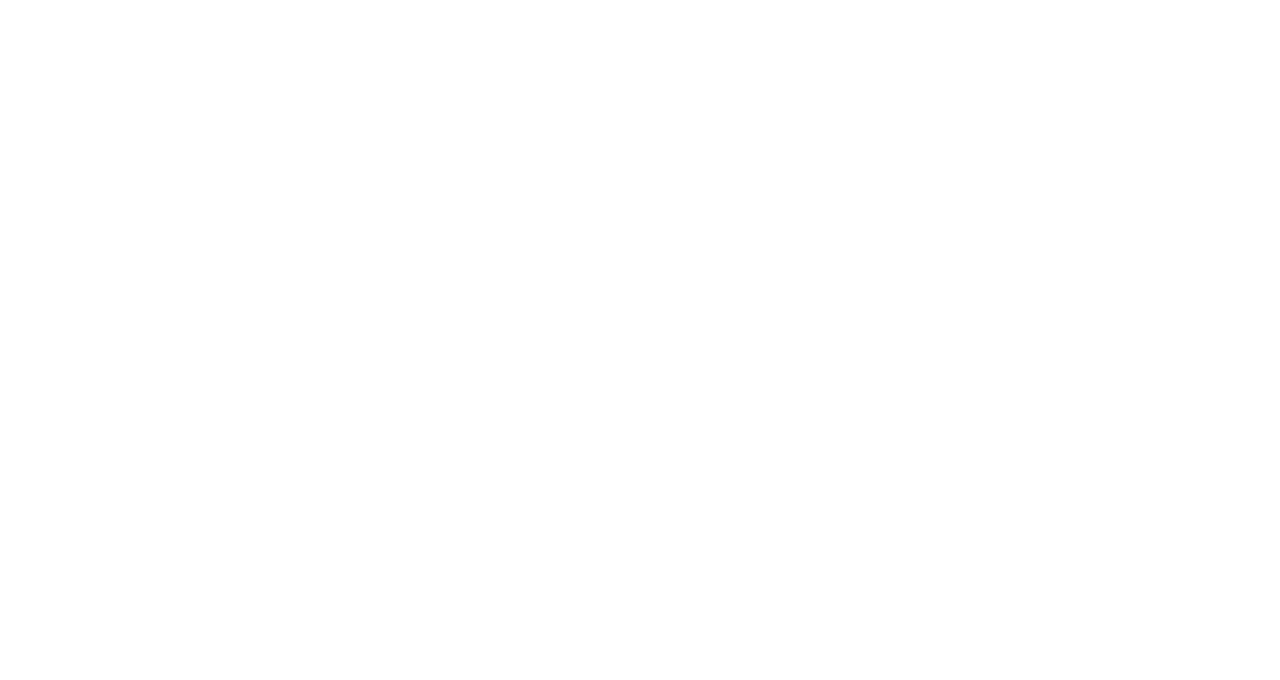
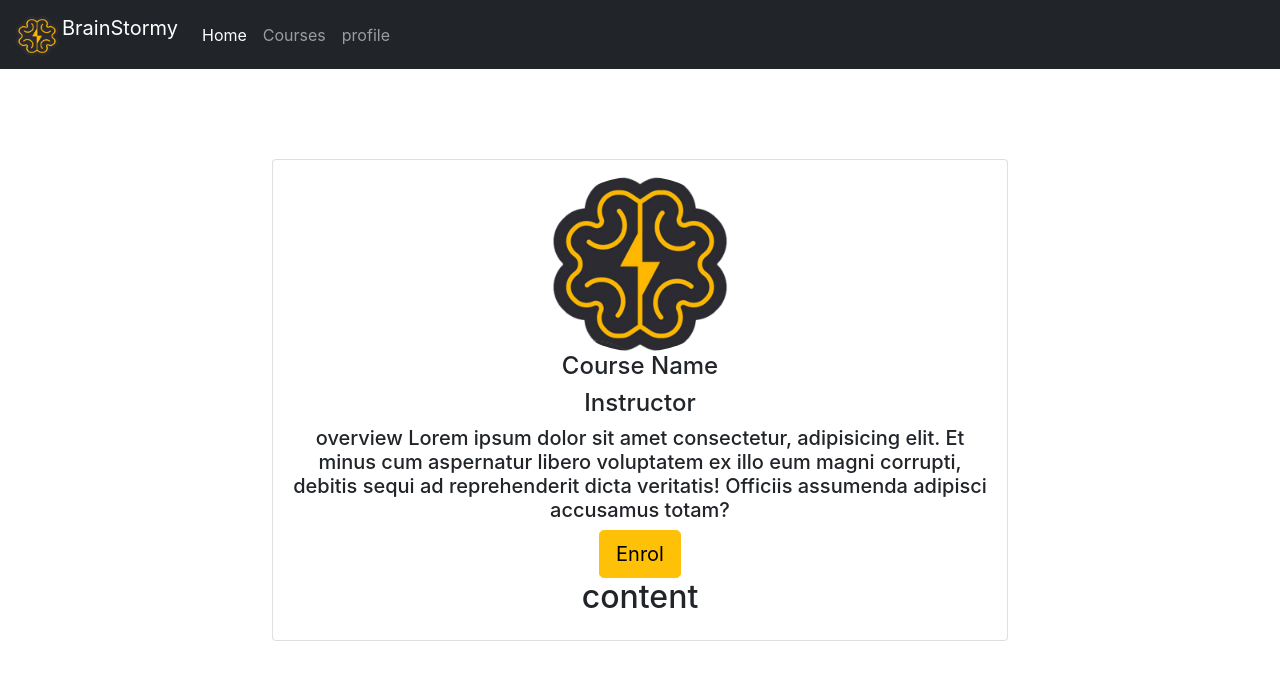
Before and after one commit to abdallahabusedo/Brainstormy, a React (Create React App) app: page /courseid in a window 1280 px wide. Before the commit this address had no page. Shown: the top 680 px of the page. Built offline with nearby package versions, Linux system fonts and the light colour scheme.

Commit message:
course page

```diff
--- a/src/App.js
+++ b/src/App.js
@@ -6,6 +6,7 @@
 import Login from "./pages/Login";
 import Profile from "./pages/Profile";
 import Courses from "./pages/Courses";
+import CoursePage from "./pages/CoursePage";
 import "./App.css";
 
 function App() {
@@ -21,6 +22,7 @@
           <Route exact path="/login" element={<Login />}></Route>
           <Route exact path="/profile" element={<Profile />}></Route>
           <Route exact path="/Courses" element={<Courses />}></Route>
+          <Route exact path="/courseid" element={<CoursePage />}></Route>
         </Routes>
       </div>
     </Router>
--- /dev/null
+++ b/src/pages/CoursePage.jsx
@@ -0,0 +1,48 @@
+import React, { Component } from "react";
+import Header from "../components/Header";
+import courseImg from "./../assets/logo.png";
+export default class CoursePage extends Component {
+  render() {
+    return (
+      <div>
+        <Header />
+        <div>
+          <div>
+            <section className="vh-100">
+              <div className="container py-5 h-100">
+                <div className="row d-flex justify-content-center align-items-center h-100">
+                  <div className="col-md-0 col-xl-8">
+                    <div className="card">
+                      <div className="card-body text-center">
+                        <div className="mt-0 mb-0">
+                          <img
+                            src={courseImg}
+                            className="rounded-circle img-fluid"
+                            width="200px"
+                          />
+                        </div>
+                        <h4 className="mb-2">Course Name</h4>
+                        <h4 className="mb-2">Instructor</h4>
+                        <p className=" h5 card-text">
+                          overview Lorem ipsum dolor sit amet consectetur,
+                          adipisicing elit. Et minus cum aspernatur libero
+                          voluptatem ex illo eum magni corrupti, debitis sequi
+                          ad reprehenderit dicta veritatis! Officiis assumenda
+                          adipisci accusamus totam?
+                        </p>
+                        <button className="btn btn-warning btn-lg btn-block ">
+                          Enrol
+                        </button>
+                        <h2 className="h2">content</h2>
+                      </div>
+                    </div>
+                  </div>
+                </div>
+              </div>
+            </section>
+          </div>
+        </div>
+      </div>
+    );
+  }
+}
--- a/src/pages/Courses.jsx
+++ b/src/pages/Courses.jsx
@@ -18,9 +18,11 @@
                 Some quick example text to build on the card title and make up
                 the bulk of the card's content.
               </p>
+              <a href="/courseid">
                 <button type="button" className="btn btn-warning">
                   View Course
                 </button>
+              </a>
             </div>
           </div>
           <div className="card card_de m-3">
@@ -30,9 +32,11 @@
                 Some quick example text to build on the card title and make up
                 the bulk of the card's content.
               </p>
+              <a href="/courseid">
                 <button type="button" className="btn btn-warning">
                   View Course
                 </button>
+              </a>
             </div>
           </div>
           <div className="card card_de m-3">
@@ -42,9 +46,11 @@
                 Some quick example text to build on the card title and make up
                 the bulk of the card's content.
               </p>
+              <a href="/courseid">
                 <button type="button" className="btn btn-warning">
                   View Course
                 </button>
+              </a>
             </div>
           </div>
           <div className="card card_de m-3">
@@ -54,9 +60,11 @@
                 Some quick example text to build on the card title and make up
                 the bulk of the card's content.
               </p>
+              <a href="/courseid">
                 <button type="button" className="btn btn-warning">
                   View Course
                 </button>
+              </a>
             </div>
           </div>
           <div className="card card_de m-3">
@@ -66,9 +74,11 @@
                 Some quick example text to build on the card title and make up
                 the bulk of the card's content.
               </p>
+              <a href="/courseid">
                 <button type="button" className="btn btn-warning">
                   View Course
                 </button>
+              </a>
             </div>
           </div>
           <div className="card card_de m-3">
@@ -78,9 +88,11 @@
                 Some quick example text to build on the card title and make up
                 the bulk of the card's content.
               </p>
+              <a href="/courseid">
                 <button type="button" className="btn btn-warning">
                   View Course
                 </button>
+              </a>
             </div>
           </div>
           <div className="card card_de m-3">
@@ -90,9 +102,11 @@
                 Some quick example text to build on the card title and make up
                 the bulk of the card's content.
               </p>
+              <a href="/courseid">
                 <button type="button" className="btn btn-warning">
                   View Course
                 </button>
+              </a>
             </div>
           </div>
         </div>
```
Lines whose indentation alone changed are shown as unchanged.
